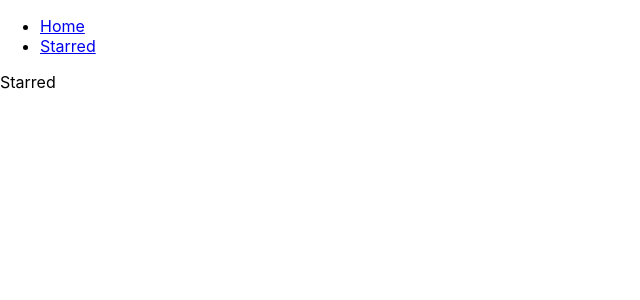
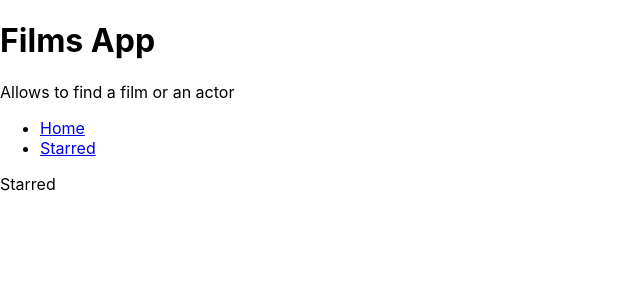
Before and after one commit to missKatiaPunter/cra-tut, a React (Create React App) app: page /starred in a window 1280 px wide. Shown: the top 300 px of the page, without its empty margins (0-640 px from the left). Built offline with nearby package versions, Linux system fonts and the light colour scheme.

Commit message:
Title and travis

```diff
--- a/package.json
+++ b/package.json
@@ -6,6 +6,7 @@
     "@testing-library/jest-dom": "^5.11.4",
     "@testing-library/react": "^11.1.0",
     "@testing-library/user-event": "^12.1.10",
+    "codecov": "^3.8.1",
     "react": "^17.0.1",
     "react-dom": "^17.0.1",
     "react-router": "^5.2.0",
--- a/src/App.js
+++ b/src/App.js
@@ -1,13 +1,10 @@
 import React from 'react';
-import Navs from './components/Navs';
 import Home from './pages/Home';
 import Starred from './pages/Starred';
 import { Switch, Route } from 'react-router-dom';
 
 const App = () => {
   return (
-    <div>
-      <Navs />
     <Switch>
       <Route exact path="/">
         <Home />
@@ -19,7 +16,6 @@
         This is 404 page.
       </Route>
     </Switch>
-    </div>
   );
 }
 
--- /dev/null
+++ b/src/components/MainPageLayout.js
@@ -0,0 +1,18 @@
+import React from 'react';
+import Navs from './Navs';
+import Title from './Title';
+
+const MainPageLayout = ({ children }) => {
+    return (
+        <div>
+            <Title
+                title="Films App"
+                subtitle="Allows to find a film or an actor"
+            />
+            <Navs />
+            { children }
+        </div>
+    );
+};
+
+export default MainPageLayout;
--- /dev/null
+++ b/src/components/Title.js
@@ -0,0 +1,12 @@
+import React from 'react';
+
+const Title = ({ title, subtitle }) => {
+    return(
+        <>
+            <h1>{ title }</h1>
+            <p>{ subtitle }</p>
+        </>
+    );
+};
+
+export default Title;
--- a/src/pages/Home.js
+++ b/src/pages/Home.js
@@ -1,10 +1,12 @@
 import React from 'react';
+import MainPageLayout from '../components/MainPageLayout';
 
 const Home = () => {
     return(
-        <div>
+        <MainPageLayout>
             Home
-        </div>
+        </MainPageLayout>
+
     )
 };
 
--- a/src/pages/Starred.js
+++ b/src/pages/Starred.js
@@ -1,10 +1,11 @@
 import React from 'react';
+import MainPageLayout from '../components/MainPageLayout';
 
 const Starred = () => {
     return(
-        <div>
+        <MainPageLayout>
             Starred
-        </div>
+        </MainPageLayout>
     )
 };
 
```
Also changed, not shown: travis.yaml (added, +7 -0 lines), 2 other files (tests, documents, lock files or other folders). Lines whose indentation alone changed are shown as unchanged.
